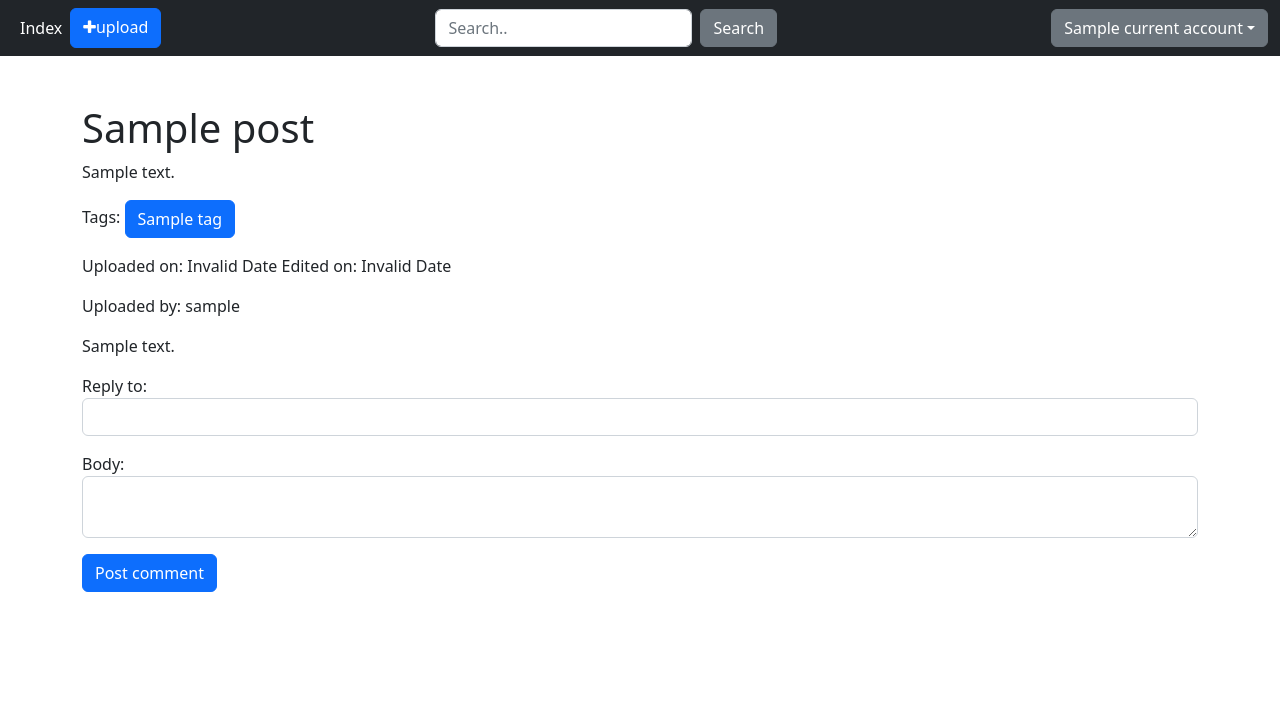
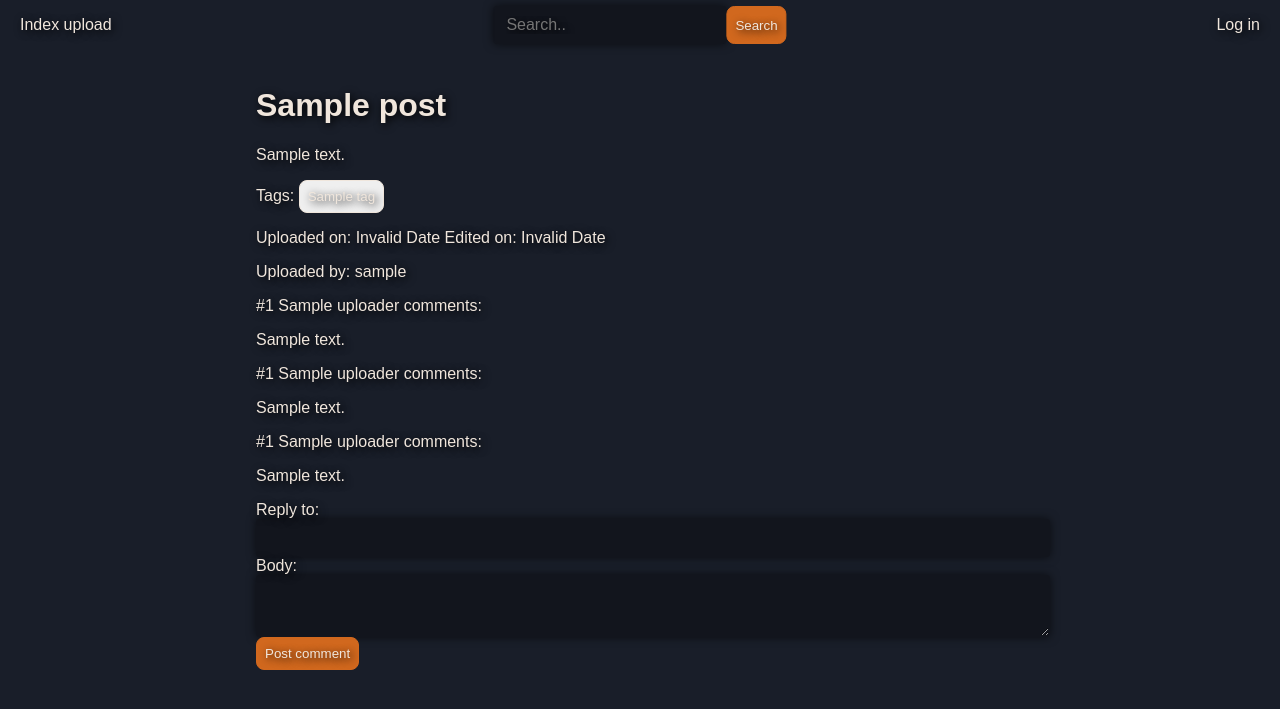
Before and after one commit to impact112/galerie, a Python web app: template templates/post.html in a window 1280 px wide. Shown: the top 709 px of the page. Run offline with Jinja, Linux system fonts and the light colour scheme; the template is opened without the code that fills it: most values are stand-ins (such as "Sample title", 1, 10 or a date in 2020); some libraries are stand-ins or nearby versions.

Commit message:
Implementare CSS proprie

```diff
--- a/modules/database/entities/comment.py
+++ b/modules/database/entities/comment.py
@@ -18,3 +18,7 @@
     replies = relationship(
         'Comment'
     )
+
+    uploader = relationship(
+        'Account'
+    )
--- a/modules/routes/addcomment.py
+++ b/modules/routes/addcomment.py
@@ -39,8 +39,10 @@
 
         if parent_comment:
             parent_comment.replies.append(comment)
+        else:
+            post.replies.append(comment)
 
-        post.replies.append(comment)
+        comment.uploader = g.current_account
 
         dbsession.commit()
         dbsession.refresh(comment)
--- a/src/css/main.css
+++ b/src/css/main.css
@@ -1,6 +1,148 @@
+
+html, body, header, footer{
+	margin: 0;
+}
+
+html{
+	background-color: #191e29;
+}
+
+html *{
+	font-family: sans-serif;
+	color: #f0e6dc;
+	text-shadow: 2px 2px 8px #000000;
+}
+
+main{
+	margin: auto;
+	padding: 1.5rem;
+	padding-top: 1rem;
+	width: 60%;
+}
+
+.container{
+	margin: 0.375rem;
+}
+
+.form-item{
+  display: block;
+  width: 100%;
+  padding: 0.375rem 0.75rem;
+  font-size: 1rem;
+  font-weight: 400;
+  line-height: 1.5;
+  background-color: #12151d;
+  background-clip: padding-box;
+  border: 1px solid #12151d;
+	border-radius: 3px;
+	transition: border-color 0.15s ease-in-out, box-shadow 0.15s ease-in-out;
+	box-shadow: 0 0 10px 0px rgba(0.0,0.0,0.0,0.6);
+}
+
+.form-item:focus {
+  border-color: #d1681e;
+  outline: 0;
+  box-shadow: 0 0 0 0.25rem rgba(209, 104, 30, 0.25);
+}
+
+.form-checkbox{
+  padding-left: 1.5rem;
+}
+
+.clickable{
+	transition: all 0.15s ease-in;
+	text-decoration: none;
+}
+
+.btn{
+	padding: 0.5rem;
+	border: 1px solid;
+	border-radius: 8px;
+}
+
+.btn-main{
+	background-color: #d1681e;
+	border-color: #d1681e;
+}
+
+.clickable:hover{
+	filter: brightness(85%);
+	text-shadow: 8px 8px 8px #000000;
+}
+
+.navbar{
+	display: flex;
+  justify-content: space-between;
+  align-items: center;
+  height: 50px;
+  padding: 0 20px;
+	position: relative;
+}
+
+.nav-left {
+  float: left;
+}
+
+.nav-middle {
+  position: absolute;
+  left: 50%;
+  transform: translateX(-50%);
+}
+
+.nav-right {
+  float: right;
+}
 
 .grid-view{
 	display: grid;
 	grid-template-columns: repeat(auto-fit, minmax(200px, 1fr));
 	grid-gap 10px;
 }
+
+.table {
+  width: 100%;
+  margin-bottom: 1rem;
+  background-color: transparent;
+  border-collapse: collapse;
+}
+
+.table th,
+.table td {
+  padding: 0.75rem;
+  vertical-align: top;
+  border-top: 1px solid #dee2e6;
+}
+
+.table thead th {
+  vertical-align: bottom;
+  border-bottom: 2px solid #dee2e6;
+}
+
+.table tbody + tbody {
+  border-top: 2px solid #dee2e6;
+}
+
+.table-sm th,
+.table-sm td {
+  padding: 0.3rem;
+}
+
+.table-border {
+  border: 1px solid #dee2e6;
+}
+
+.table-border th,
+.table-border td {
+  border: 1px solid #dee2e6;
+}
+
+.container{
+	display: flex;
+}
+
+@media only screen and (max-width: 600px) {
+	main{
+		padding: 0;
+		width: 90%;
+	}
+}
--- a/templates/base.html
+++ b/templates/base.html
@@ -1,10 +1,10 @@
 
 {% macro render_field( field, form_name ) %}
-	<div class="mb-3">
+	<div>
 		<label for="{{ field.name }}">
 			{{ field.label }}
 		</label>
-		<input form="{{ form_name }}" id="{{ field.name }}" type="{{ field.type }}" name="{{ field.name }}" {% if field.type != 'checkbox' %} class="form-control"{% endif %} {% for c in field.attributes %} {{ c }} {% endfor %}>
+		<input form="{{ form_name }}" id="{{ field.name }}" type="{{ field.type }}" name="{{ field.name }}" {% if field.type != 'checkbox' %}class="form-item"{% else %}class="form-checkbox"{% endif %} {% for c in field.attributes %} {{ c }} {% endfor %}>
 		<div id="{{ field.name }}-errors"></div>
 	</div>
 {% endmacro %}
@@ -13,21 +13,19 @@
 	{% for field in form.fields %}
 		{{ render_field( field, form.id ) }}
 	{% endfor %}
-	<input form="{{ form.id }}" type="submit" class="btn btn-primary" value="{{ form.submit_text }}">
+	<input form="{{ form.id }}" type="submit" class="clickable btn btn-main" value="{{ form.submit_text }}">
 {% endmacro %}
 
 <!DOCTYPE html>
 <html>
 	<head>
-		<script src="https://cdnjs.cloudflare.com/ajax/libs/bootstrap/5.2.3/js/bootstrap.min.js"></script>
-		<link rel="stylesheet" href="https://cdnjs.cloudflare.com/ajax/libs/bootstrap/5.2.3/css/bootstrap.min.css">
-		<link rel="stylesheet" href="https://cdnjs.cloudflare.com/ajax/libs/font-awesome/4.7.0/css/font-awesome.min.css">
+		<!--<link rel="stylesheet" href="https://cdnjs.cloudflare.com/ajax/libs/font-awesome/4.7.0/css/font-awesome.min.css">-->
 		<link rel="stylesheet" href="/res/css/main.css">
 		<title>{% block title %}{% endblock title %}</title>
 	</head>
 	<body>
 		{% include 'navbar.html' %}
-		<main class="container mt-5">
+		<main>
 			{% block content %}
 			{% endblock content %}
 		</main>
--- a/templates/commentform.html
+++ b/templates/commentform.html
@@ -1,17 +1,17 @@
 
 <form id="addcomment_form" action="/addcomment/{{ post.id }}" method="post"></form>
-<div class="mb-3">
+<div>
 	<label for="parent_id">
 		Reply to:
 	</label>
-	<input form="addcomment_form" id="parent_id" type="text" name="parent_id" class="form-control">
+	<input form="addcomment_form" id="parent_id" type="text" name="parent_id" class="form-item">
 	<div id="parent_id-errors"></div>
 </div>
-<div class="mb-3">
+<div>
   <label for="text_body">
     Body:
   </label>
-  <textarea form="addcomment_form" id="text_body" name="text_body" class="form-control"></textarea>
+  <textarea form="addcomment_form" id="text_body" name="text_body" class="form-item"></textarea>
   <div id="text_body-errors"></div>
 </div>
-<input form="addcomment_form" type="submit" class="btn btn-primary" value="Post comment">
+<input form="addcomment_form" type="submit" class="btn btn-main" value="Post comment">
--- a/templates/navbar.html
+++ b/templates/navbar.html
@@ -1,30 +1,22 @@
 
-<nav class="navbar navbar-expand-sm bg-dark">
-	<div class="container-fluid">
+<nav class="navbar">
 
-  	<div class="navbar-nav me-auto">
-			<a href="/" class="nav-link text-white">Index</a>
+  	<div class="nav-left">
+			<a class="clickable" href="/">Index</a>
 			{% if current_account %}
-				<a class="btn btn-primary" href='/upload'><i class="fa fa-plus"></i>upload</a>
+				<a class="clickable" href='/upload'>upload</a>
 			{% endif %}
 		</div>
 
-  	<div class="navbar-nav mx-auto">
-			<form class="d-flex" action="/search" method="get">
-  			<input id="tag_list" name="tag_list" type="text" class="form-control me-2" placeholder="Search..">
- 				<input type="submit" class="btn btn-secondary" value="Search">
+  	<div class="nav-middle">
+			<form action="/search" class="container" method="get">
+  			<input id="tag_list" name="tag_list" type="text" class="form-item" placeholder="Search..">
+ 				<input type="submit" class="btn btn-main" value="Search">
 			</form>
 		</div>
 
-  	<div class="navbar-nav ms-auto">
-			{% if current_account %}
-				<button class="btn btn-secondary dropdown-toggle" type="button" data-bs-toggle="dropdown" aria-expanded="false">{{ current_account.profile_name }}</button>
-				<ul class="dropdown-menu dropdown-menu-end">
-					<li><a href="/logout" class="dropdown-item btn btn-danger">Log Out</a></ul>
-			{% else %}
-				<a class="btn btn-primary" href="/login">Log in</a>
-			{% endif %}
-			</ul>
+  	<div class="nav-right">
+				<a class="clickable" href="/login">Log in</a>
 		</div>
 	</div>
 </nav>
--- a/templates/post.html
+++ b/templates/post.html
@@ -8,7 +8,6 @@
 	{% for mediaitem in post.mediaitems %}
 		{% if mediaitem.mediatype == 'image' %}
 			<img style="width: 100%" class="mx-auto d-block" src="{{ mediaitem.server_path }}">
-			<p>{{ mediaitem.local_path | string }}</p>
 		{% endif %}
 	{% endfor %}
 
@@ -29,9 +28,7 @@
 
 	<p>Uploaded by: {{ post.uploader.username }}</p>
 
-	{% for reply in post.replies %}
-		<p>{{ reply.content }}</p>
-	{% endfor %}
+	{% include 'replies.html' %}
 
 	{% if current_account %}
 		{% include 'commentform.html' %}
--- /dev/null
+++ b/templates/replies.html
@@ -0,0 +1,25 @@
+
+{% macro render_reply( reply ) %}
+	<div>
+		{% if reply.post_id %}
+			<p>#{{ reply.id }}
+			{{ reply.uploader.profile_name }} comments:</p>
+		{% else %}
+			{{ reply.uploader.profile_name }} replies to #{{ reply.parent_id }}:</p>
+		{% endif %}
+		<p>{{ reply.content }}</p>
+		{% for reply in reply.replies %}
+			{{ render_reply( reply ) }}
+		{% endfor %}
+	</div>
+{% endmacro %}
+
+{% macro render_replies() %}
+
+	{% for reply in post.replies %}
+			{{ render_reply(reply) }}
+	{% endfor %}
+
+{% endmacro %}
+
+{{ render_replies() }}
--- a/templates/upload.html
+++ b/templates/upload.html
@@ -7,8 +7,8 @@
 	{{ render_field( form.description, form.id ) }}
 	{{ render_field( form.tags, form.id ) }}
 	{% for tag in tags %}
-		<button class="btn btn-primary" onclick="addText('tags', '{{ tag.name }}')">{{ tag.name }}</button>
+		<button class="btn btn-main" onclick="addText('tags', '{{ tag.name }}')">{{ tag.name }}</button>
 	{% endfor %}
 	{{ render_field( form.file, form.id ) }}
-	<input form="{{ form.id }}" type="submit" class="btn btn-primary" value="{{ form.submit_text }}">
+	<input form="{{ form.id }}" type="submit" class="btn btn-main" value="{{ form.submit_text }}">
 {% endblock content %}
```
Also changed, not shown: templates/admin.html (+9 -7 lines).
